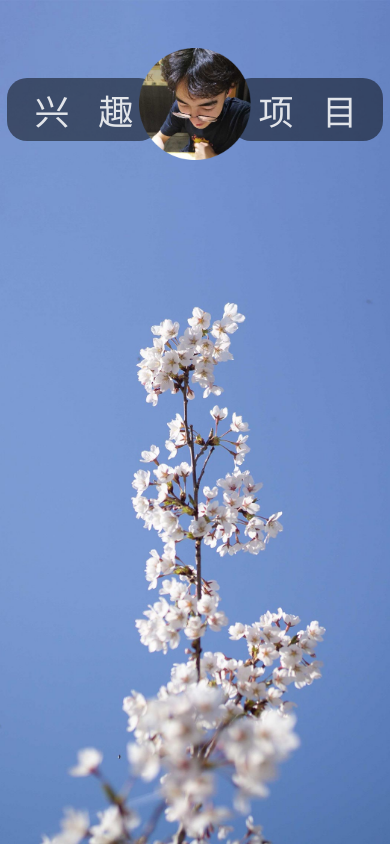
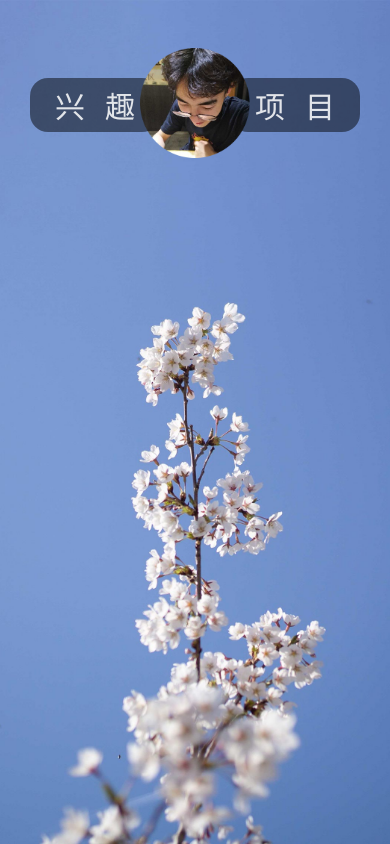
Before and after one commit to Eating-NPC/Eatin-NPC.github.io, a plain HTML site: page index.html in a window 390 px wide. Both pictures are taken after a click on the item "移动版头像". Drawn offline with Linux system fonts and the light colour scheme.

Commit message:
adapat for iphone

```diff
--- a/index.html
+++ b/index.html
@@ -20,9 +20,9 @@
         </nav>
         <nav class="mobile" >
             <ul>
-                <li class="mob-nav" style="display: none;"><a href="locations.html">兴&nbsp;趣</a>
+                <li class="mob-nav" style="display: none;"><a href="locations.html">兴趣</a>
                 </li><li class="mob-logo">移动版头像
-                </li><li class="mob-nav" style="display: none;"><a href="contact.html">项&nbsp;目</a></li>
+                </li><li class="mob-nav" style="display: none;"><a href="contact.html">项目</a></li>
             </ul>
         </nav>
         <h1 class="hide">简介</h1>
--- a/styles.css
+++ b/styles.css
@@ -47,23 +47,23 @@ a{
     display: none;
     /* border: black solid; */
     margin: 20% -10px 0px;
-    padding: 6px;
-    font-size: 35px;
+    padding: 5px;
+    font-size: 30px;
 }
 .mob-nav{
-    letter-spacing: 10px;
+    letter-spacing: 20px;
     background-color: rgba(0, 0, 0, 0.486);
-    width: 140px;
+    width: 120px;
     /* padding: 0px 4px; */
-    border-radius: 20px;
-    text-indent: 12px;
+    border-radius: 18px;
+    text-indent: 20px;
 }
 .mob-nav a{
     color: rgba(255, 255, 255, 0.85);
 }
 .mob-logo{
     background-image: url("sources/pics/profile.png");
-    background-size: 112px;
+    background-size: 110px;
     height: 100px;
     width: 100px;
     position: relative;
```
